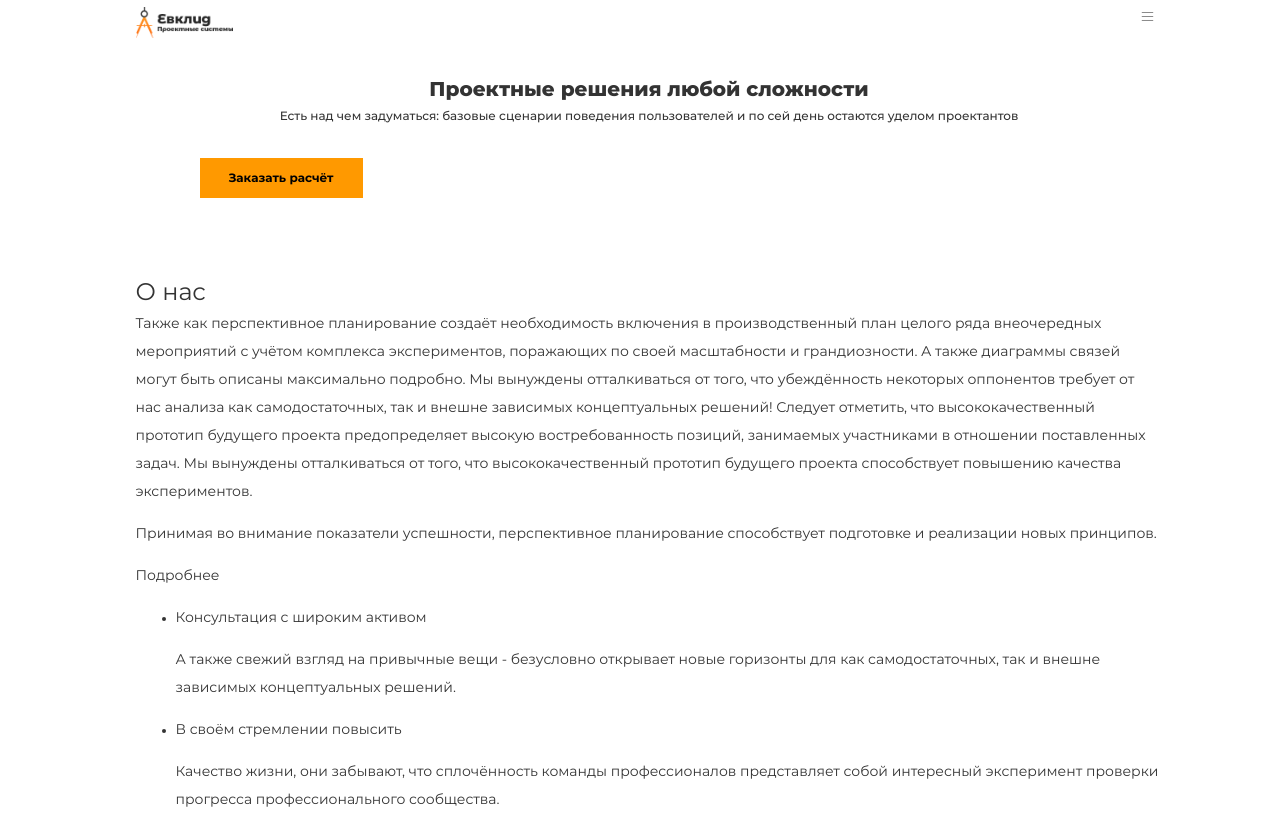
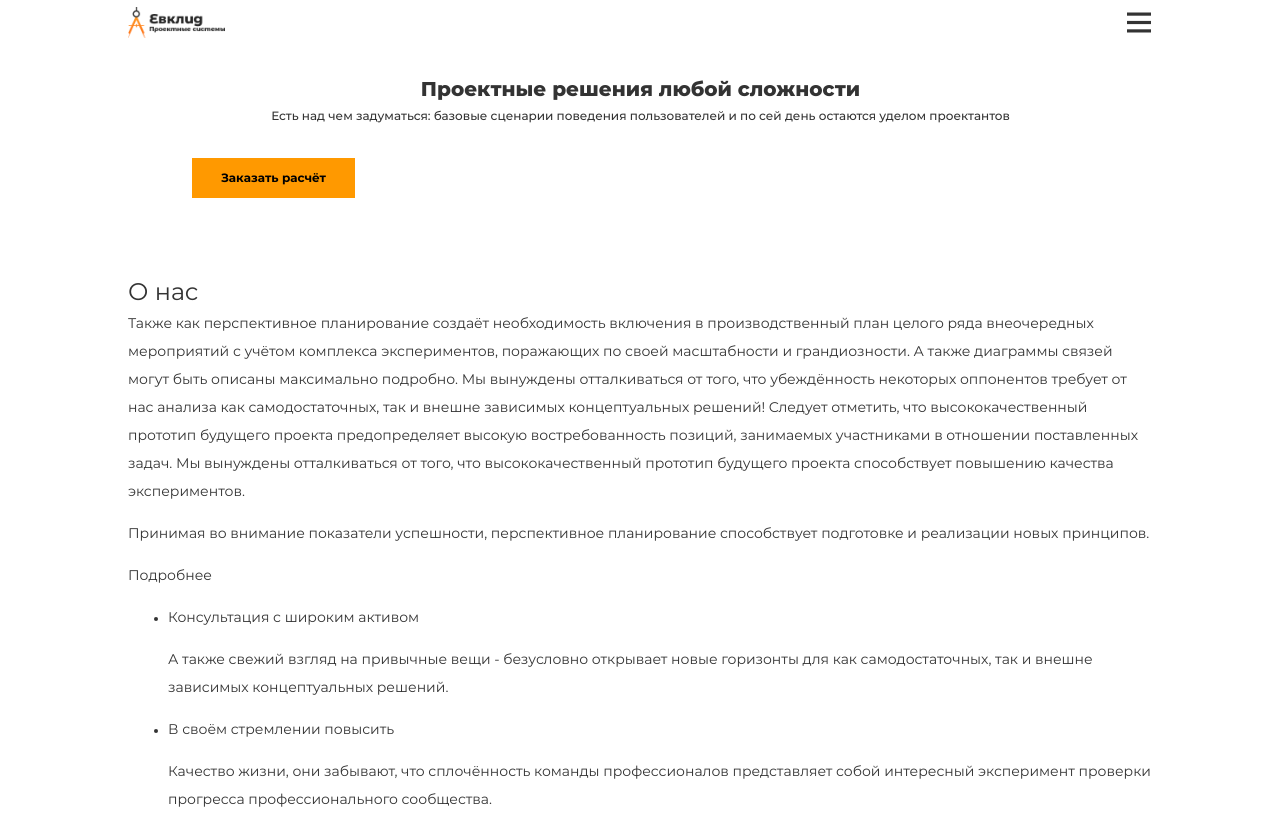
Before and after one commit to victoriaserzhanova/Evklid, a website built with webpack: page src/index.html in a window 1280 px wide. Shown: the top 817 px of the page. Built offline with nearby package versions, Linux system fonts and the light colour scheme.

Commit message:
add burger

```diff
--- a/src/css/global.css
+++ b/src/css/global.css
@@ -11,7 +11,7 @@ html {
 
 body {
 		margin: 0;
-		padding: 0 0 0 15px;
+		padding: 0 15px;
     font-family: "Montserrat", "Arial", sans-serif;
     font-size: 14px;
     font-weight: 400;
--- a/src/css/header.css
+++ b/src/css/header.css
@@ -3,9 +3,8 @@
 }
 
 .header__container {
-	padding-top: 7px;
-	padding-bottom: 7px;
 	display: flex;
+	align-items: center;
 }
 
 .header__logo {
@@ -26,28 +25,27 @@
 	background-color: transparent;
   border: none;
   cursor: pointer;
-  display: flex;
 	padding: 0;
-	width: 25px;
-	height: 19px;
+	height: 45px;
+	width: 33px;
 }
 
 .line {
   fill: none;
   stroke: var(--font-color);
-  stroke-width: 3;
+	stroke-width: 8;
   transition: stroke-dasharray 600ms cubic-bezier(0.4, 0, 0.2, 1),
     stroke-dashoffset 600ms cubic-bezier(0.4, 0, 0.2, 1);
 }
 .line1 {
   stroke-dasharray: 60 207;
-  stroke-width: 3;
+  /* stroke-width: 3; */
 }
 .line2 {
   stroke-dasharray: 60 60;
-  stroke-width: 3;
+  /* stroke-width: 3; */
 }
 .line3 {
   stroke-dasharray: 60 207;
-  stroke-width: 3;
+  /* stroke-width: 3; */
 }
--- a/src/css/hero.css
+++ b/src/css/hero.css
@@ -1,5 +1,5 @@
 .hero__container {
-	padding: 33px 22px 40px 25px;
+	padding: 33px 22px 40px 23px;
 }
 
 .hero__title {
@@ -29,5 +29,5 @@
 	background-color: var(--accent-color);
 	border: none;
 	cursor: pointer;
-	margin-left: 39px;
+	margin-left: 41px;
 }
--- a/src/index.html
+++ b/src/index.html
@@ -38,7 +38,7 @@
 		<button type="submit" class="header__search" aria-label="Поиск по сайту"></button>
 
 		<button class="header__burger burger" aria-label="Открыть меню" type="button">
-			<svg width="25" height="19" viewbox="0 0 100 100" aria-hidden="true">
+			<svg width="40" height="45" viewbox="0 0 100 100" aria-hidden="true">
         <path class="line line1" d="M 20,29.000046 H 80.000231 C 80.000231,29.000046 94.498839,28.817352 94.532987,66.711331 94.543142,77.980673 90.966081,81.670246 85.259173,81.668997 79.552261,81.667751 75.000211,74.999942 75.000211,74.999942 L 25.000021,25.000058" />
         <path class="line line2" d="M 20,50 H 80" />
         <path class="line line3" d="M 20,70.999954 H 80.000231 C 80.000231,70.999954 94.498839,71.182648 94.532987,33.288669 94.543142,22.019327 90.966081,18.329754 85.259173,18.331003 79.552261,18.332249 75.000211,25.000058 75.000211,25.000058 L 25.000021,74.999942" />
```
Also changed, not shown: dist/index.html, dist/main.css.
